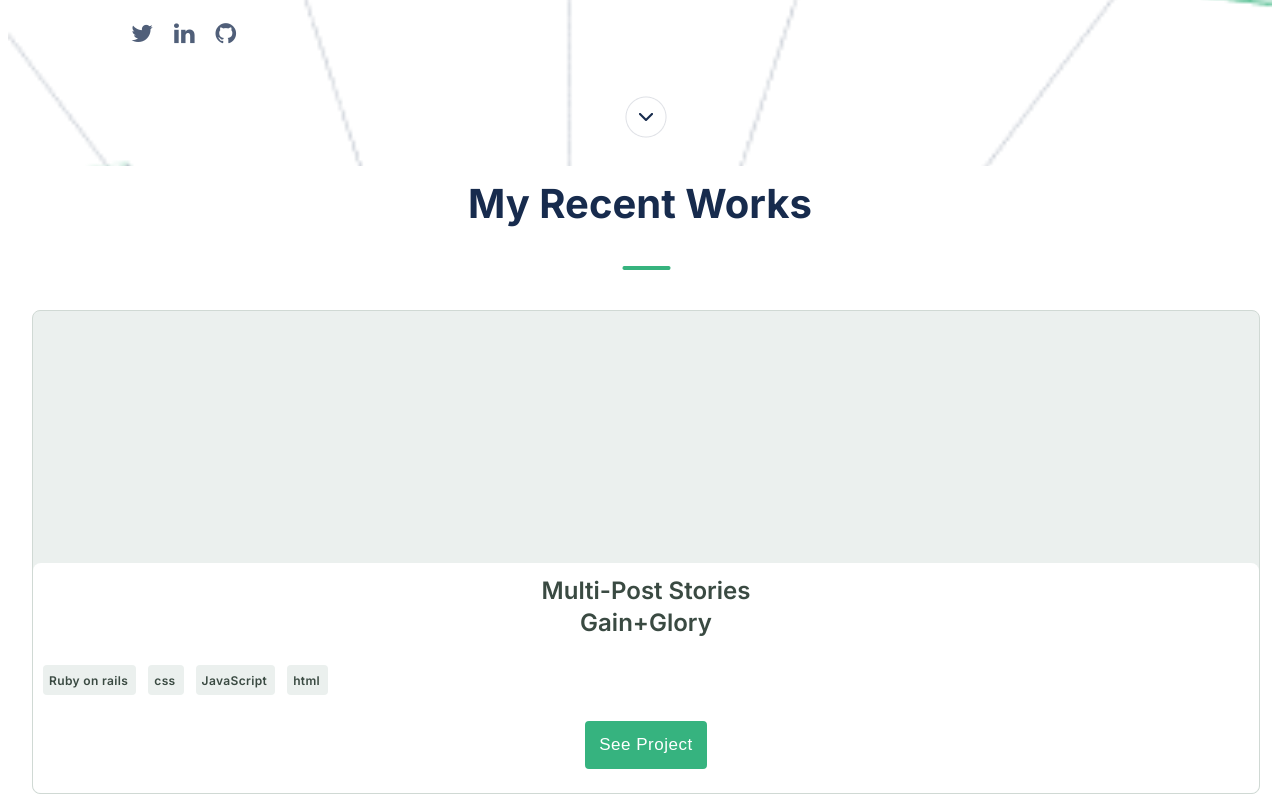
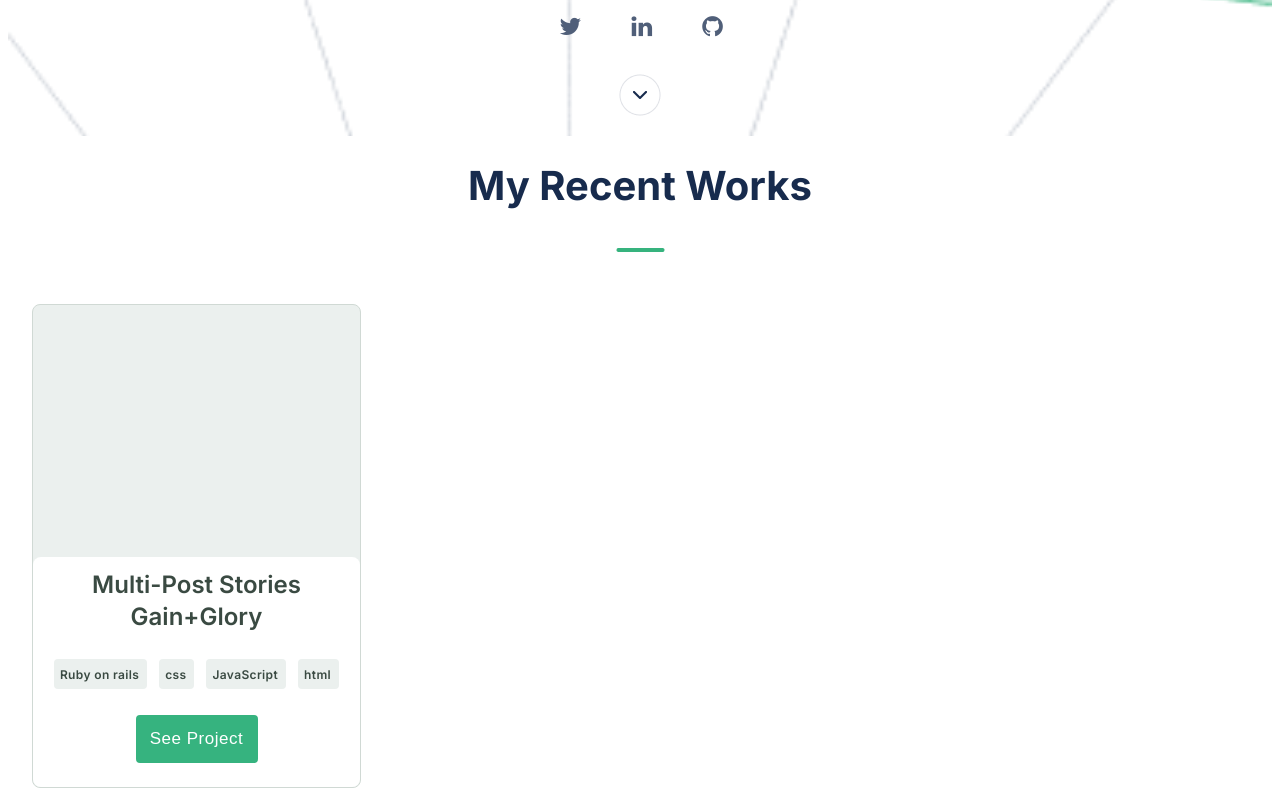
Before and after one commit to SergSkol/Portfolio, a plain HTML site: page index.html in a window 1280 px wide. Shown: the part 380-1174 px from the top of the page. Drawn offline with Linux system fonts and the light colour scheme.

Commit message:
adjustment of margins

```diff
--- a/style.css
+++ b/style.css
@@ -6,7 +6,7 @@ body {
 
 .toolbar {
   position: fixed;
-  width: 327px;
+  width: 95%;
   font-weight: 600;
   font-size: 20px;
   line-height: 28px;
@@ -26,6 +26,7 @@ body {
 .menu-icon {
   text-decoration: none;
   color: #28352f;
+  margin: 24px 24px 24px 24px;
 }
 
 .header {
@@ -72,22 +73,25 @@ body {
 }
 
 .links {
-  width: 105px;
+  width: 100%;
   display: flex;
-  justify-content: space-between;
+  justify-content: center;
+  align-items: center;
+  text-align: center;
   color: #172b4d;
-  margin: 24px 24px 24px 83px;
+  padding: 1px 1px 1px 1px;
 }
 
 .social {
   font-size: 24px;
   color: #505f79;
   text-decoration: none;
+  margin: 24px 24px 24px 24px;
+  padding: 1px 1px 1px 1px;
 }
 
 .button-normal {
   text-align: center;
-  margin: 24px 12px 24px 24px;
 }
 
 .my-recent-works {
@@ -96,12 +100,12 @@ body {
   line-height: 52px;
   text-align: center;
   color: #172b4d;
-  margin: 12px 24px 24px 24px;
+  margin: 24px 24px 24px 24px;
 }
 
 .indicator {
   text-align: center;
-  margin: 24px 12px 24px 24px;
+  margin: 24px 24px 24px 24px;
 }
 
 .work-container {
@@ -109,7 +113,8 @@ body {
 }
 
 .work-item {
-  margin: 12px 12px 24px 24px;
+  width: 327px;
+  margin: 24px 24px 24px 24px;
   display: flex;
   flex-direction: column;
   text-align: center;
@@ -135,6 +140,8 @@ body {
 
 .work-card-tags {
   display: flex;
+  text-align: center;
+  justify-content: center;
   padding: 4px 4px 4px 4px;
 }
 
@@ -182,6 +189,7 @@ body {
   flex-direction: column;
   text-align: center;
   align-items: center;
+  justify-content: center;
   background-image: url('./img/about-me.png');
   background-repeat: no-repeat;
 }
@@ -235,10 +243,12 @@ body {
 }
 
 .about-item {
+  width: 327px;
   height: 352px;
   margin: 12px 12px 24px 24px;
   display: flex;
   flex-direction: column;
+  align-items: center;
   text-align: center;
   background: #ebf0ee;
   border: 1px solid #d0d9d4;
@@ -246,8 +256,8 @@ body {
 }
 
 .about-icon {
-  width: 100px;
-  margin: 28px 8px 8px 108px;
+  height: 90px;
+  margin: 40px 12px 10px 12px;
 }
 
 .about-header {
@@ -335,7 +345,7 @@ body {
 }
 
 .email {
-  width: 375px;
+  width: 100%;
   height: 189px;
   font-weight: 400;
   font-size: 20px;
```
Also changed, not shown: index.html (+7 -3 lines), 1 other file.
